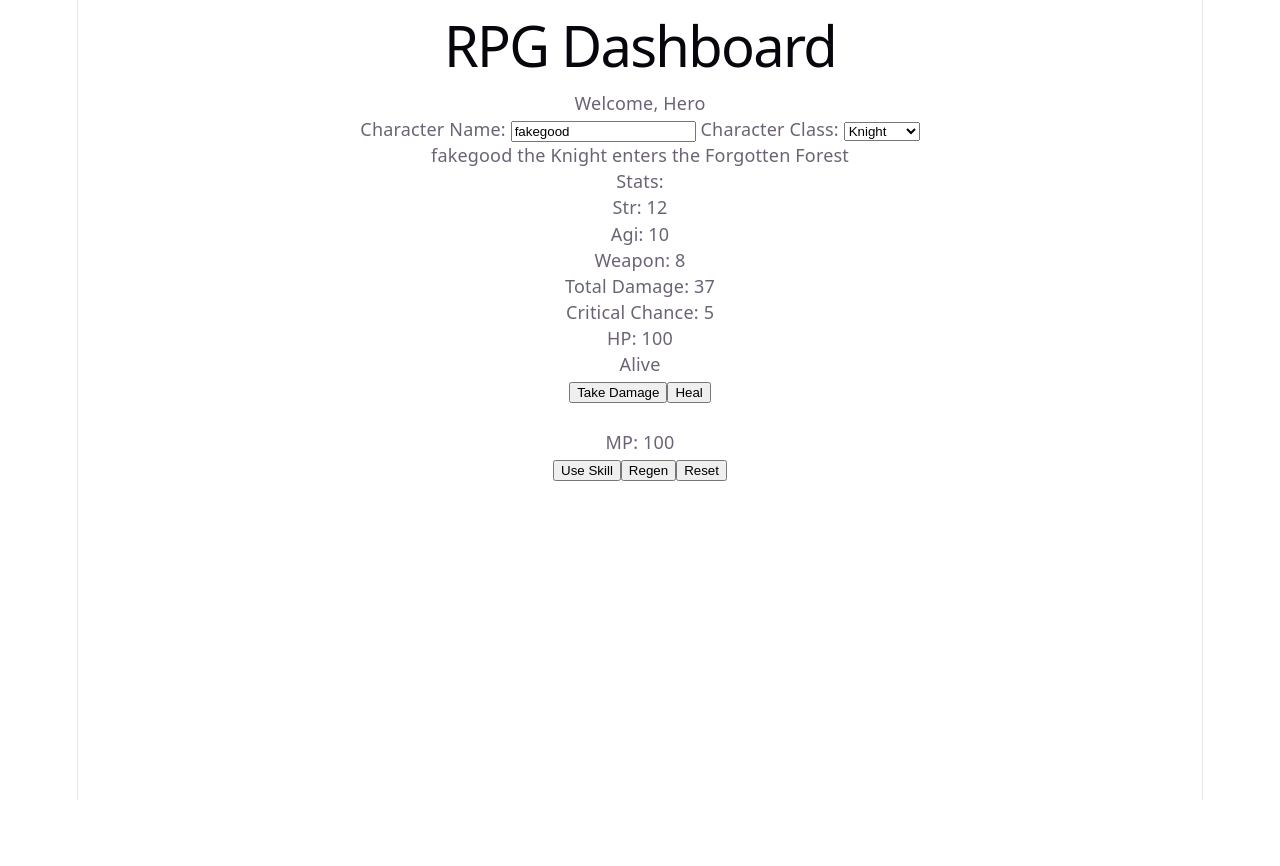
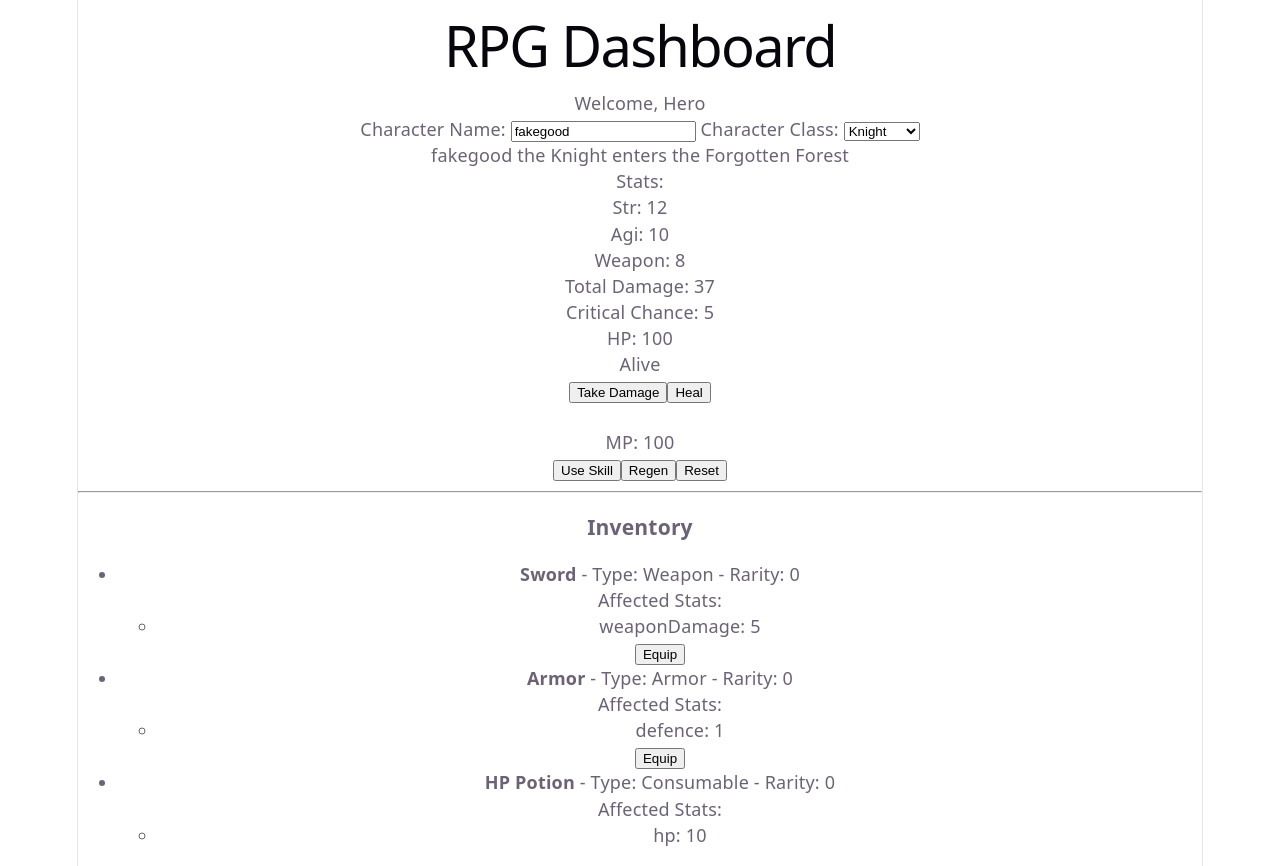
Before and after one commit to fakegood/rpg-dashboard, a Vue app: page / in a window 1280 px wide. Before the commit the page ends 800 px from the top, so only its background shows below. Built offline with nearby package versions, Linux system fonts and the light colour scheme.

Commit message:
refactor: completed lesson 9

```diff
--- a/src/App.vue
+++ b/src/App.vue
@@ -1,5 +1,6 @@
 <script setup>
 import {computed, ref} from 'vue';
+import ItemCard from './components/ItemCard.vue';
 
 const title = 'RPG Dashboard'
 const subtitle = 'Welcome, Hero'
@@ -26,6 +27,12 @@ const totalDamage = computed(() => (strength.value * 2) + weaponDamage.value + c
 const criticalChance = computed(() => (agility.value * 0.5) + classBonusCritical());
 
 const availableClasses = ['Knight', 'Magician', 'Archer'];
+
+const inventory = ref([
+  {id: 1, name: 'Sword', type: 'Weapon', rarity: 0, equipped: false, effects: [{stat: 'weaponDamage', value: 5}]},
+  {id: 2, name: 'Armor', type: 'Armor', rarity: 0, equipped: false, effects: [{stat: 'defence', value: 1}]},
+  {id: 3, name: 'HP Potion', type: 'Consumable', rarity: 0, equipped: false, effects: [{stat: 'hp', value: 10}]}
+]);
 
 function takeDamage() {
   hp.value -= damageValue;
@@ -92,6 +99,24 @@ function classBonusCritical() {
       return 0;
   }
 }
+
+function equipItem(itemId) {
+  for (let i = 0; i < inventory.value.length; i++) {
+    if (inventory.value[i].id === itemId) {
+      inventory.value[i].equipped = true;
+      break;
+    }
+  }
+}
+
+function unequipItem(itemId) {
+  for (let i = 0; i < inventory.value.length; i++) {
+    if (inventory.value[i].id === itemId) {
+      inventory.value[i].equipped = false;
+      break;
+    }
+  }
+}
 </script>
 
 <template>
@@ -115,9 +140,9 @@ function classBonusCritical() {
 
     <p>{{ characterName }} the {{ selectedClass }} enters the {{ startingZone }}</p>
     <p>Stats:</p>
-    <p>Str: {{strength}}</p>
-    <p>Agi: {{agility}}</p>
-    <p>Weapon: {{ weaponDamage}}</p>
+    <p>Str: {{ strength }}</p>
+    <p>Agi: {{ agility }}</p>
+    <p>Weapon: {{ weaponDamage }}</p>
     <p>Total Damage: {{ totalDamage }}</p>
     <p>Critical Chance: {{ criticalChance }}</p>
 
@@ -142,5 +167,11 @@ function classBonusCritical() {
     <button v-if="hp > 0" @click="regenMagic">Regen</button>
 
     <button @click="resetStats">Reset</button>
+
+    <hr/>
+    <h3>Inventory</h3>
+    <ul>
+      <ItemCard v-for="item in inventory" :key="item.id" :item="item" @equip="equipItem" @unequip="unequipItem"/>
+    </ul>
   </main>
 </template>
--- /dev/null
+++ b/src/components/ItemCard.vue
@@ -0,0 +1,28 @@
+<script setup>
+defineProps({
+  item: {
+    type: Object,
+    required: true
+  }
+})
+
+const emit = defineEmits(['equip', 'unequip']);
+</script>
+
+<template>
+  <li>
+    <strong>{{ item.name }}</strong>
+    - Type: {{ item.type }}
+    - Rarity: {{ item.rarity }}
+    <span v-if="item.equipped"> (Equipped)</span>
+    <br/>
+    <p>Affected Stats:</p>
+    <ul>
+      <li v-for="(stat, index) in item.effects" :key="index">
+        {{ stat.stat }}: {{ stat.value }}
+      </li>
+    </ul>
+    <button v-if="item.equipped === false && item.type !== 'Consumable'" @click="emit('equip', item.id)">Equip</button>
+    <button v-else-if="item.type !== 'Consumable'" @click="emit('unequip', item.id)">Unequip</button>
+  </li>
+</template>
```
